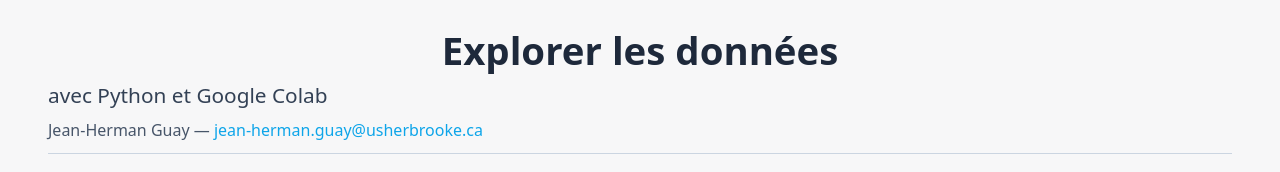
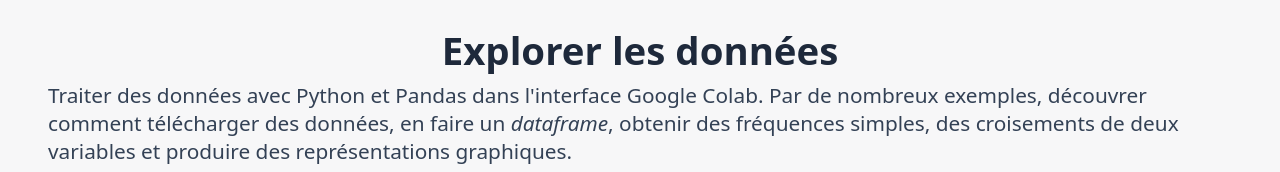
Before and after one commit to jhguay/DonneesEnMain, a plain HTML site: page accueil.html in a window 1280 px wide. Shown: the top 172 px of the page. Drawn offline with Linux system fonts and the light colour scheme.

Commit message:
Update accueil.html

```diff
--- a/accueil.html
+++ b/accueil.html
@@ -274,7 +274,7 @@
 
 <div class="page-header">
   <h1>Explorer les données</h1>
-  <h2>avec Python et Google Colab</h2>
+  <h2>Traiter des données avec Python et Pandas dans l'interface Google Colab. Par de nombreux exemples, découvrer comment télécharger des données, en faire un <i>dataframe</i>, obtenir des fréquences simples, des croisements de deux variables et produire des représentations graphiques.</h2>
   <p class="author">
     Jean-Herman Guay —
     <a href="mailto:jean-herman.guay@usherbrooke.ca">jean-herman.guay@usherbrooke.ca</a>
```
